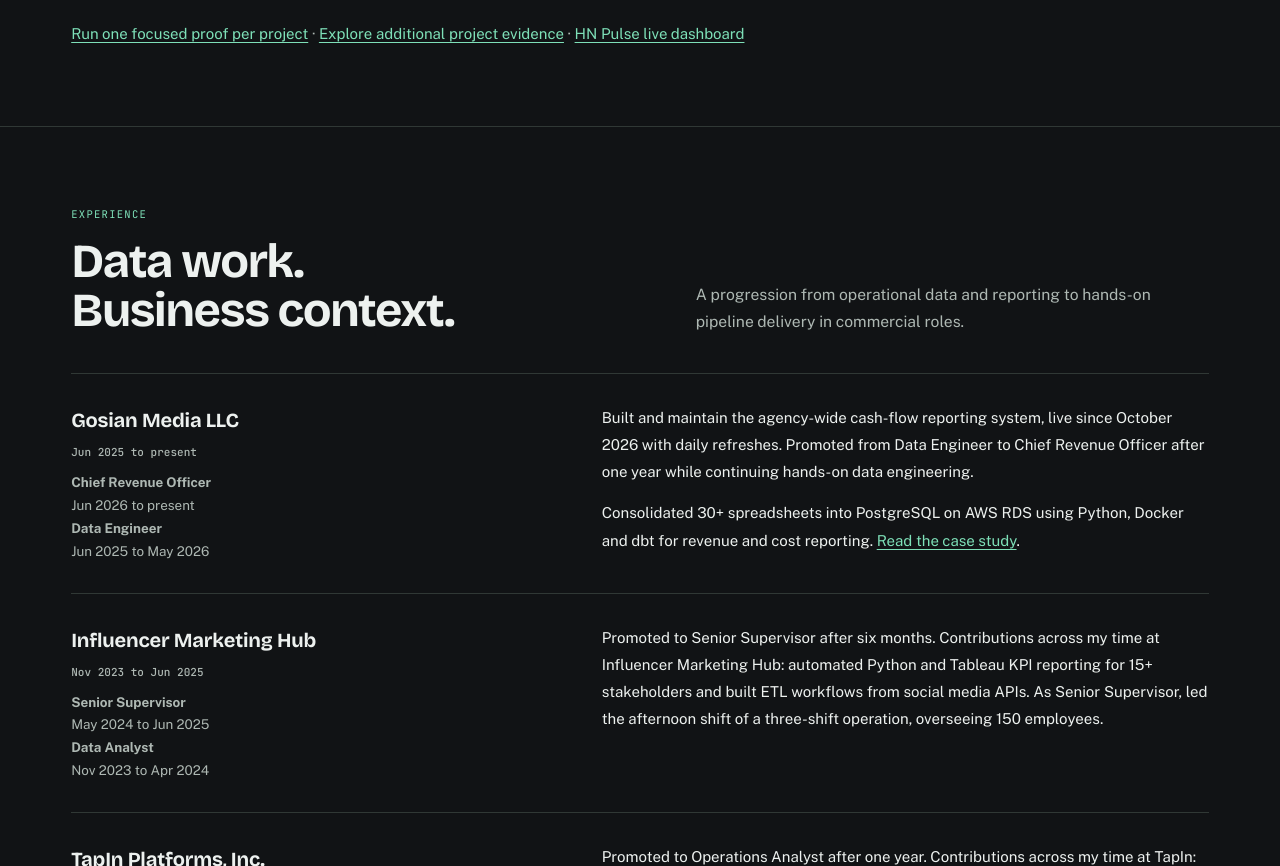
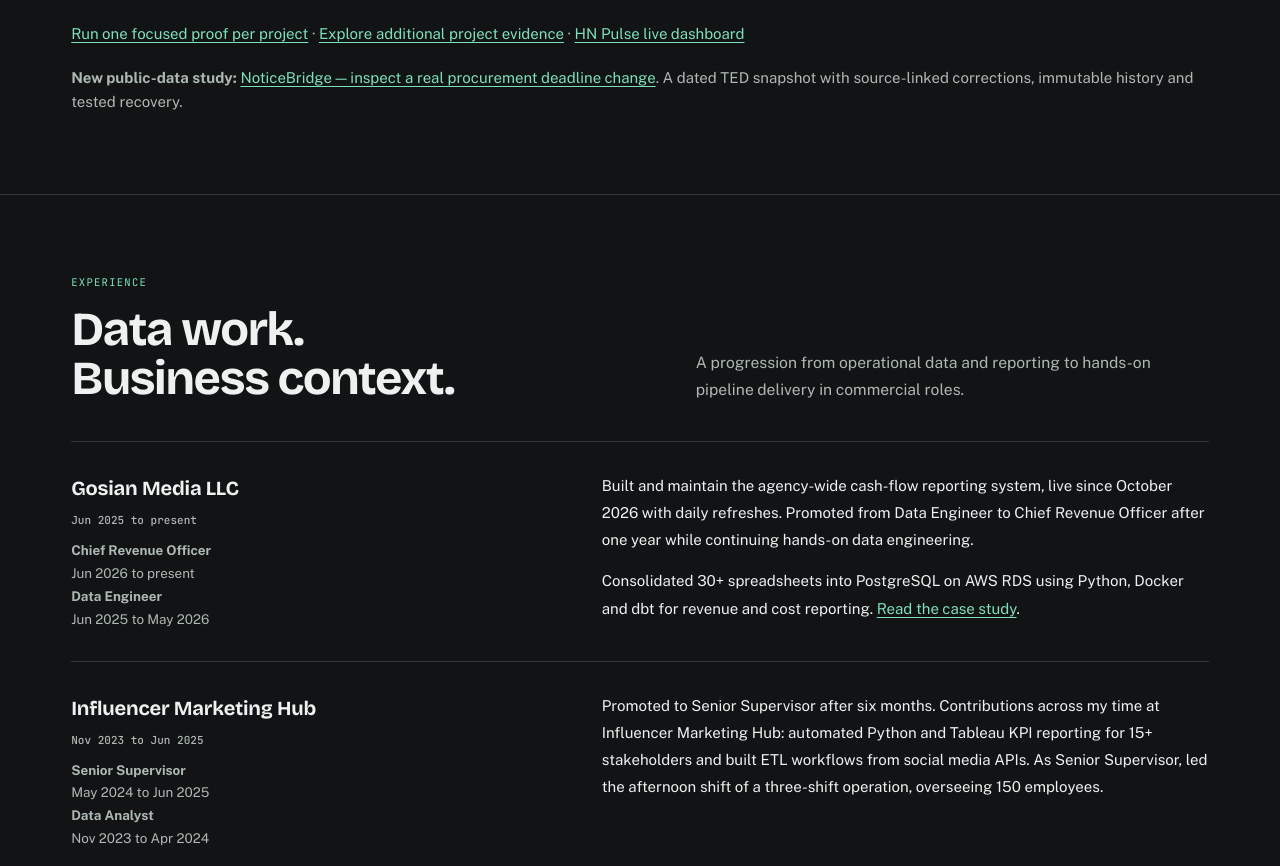
Before and after one commit to VasilenData/vasilendata.github.io, a plain HTML site: page index.html in a window 1280 px wide. Shown: the part 2159-3025 px from the top of the page. Drawn offline with Linux system fonts and the light colour scheme.

Commit message:
Link the source-backed NoticeBridge public-data study

```diff
--- a/index.html
+++ b/index.html
@@ -192,6 +192,7 @@ footer.foot{display:flex;justify-content:space-between;padding-block:24px;color:
 <div><p>Finance needs consistent definitions and reproducible reports. I built a SQL mart over 1.07M public invoice lines, with 124 passing workbook-to-SQL comparisons. A separate synthetic dbt exercise distinguishes unpaid amounts from credits, preserves original closes and tests release promotion and rollback on DuckDB and PostgreSQL.</p><span class="stack">dbt · SQL · DuckDB · PostgreSQL · Python · Excel</span></div>
 <div class="gos" aria-label="Project links"><a class="go" href="https://vasilendata.github.io/ecommerce-finance-mart/explorer/" target="_blank" rel="noopener">View the result<span aria-hidden="true"> &#8599;</span></a><a class="go" href="https://github.com/VasilenData/ecommerce-finance-mart" target="_blank" rel="noopener">Inspect the engineering<span aria-hidden="true"> &#8599;</span></a><a class="go" href="https://vasilendata.github.io/ecommerce-finance-mart/dbt-warehouse/2026-11-13/" target="_blank" rel="noopener">See dbt reconciliation<span aria-hidden="true"> &#8599;</span></a></div></div></article>
 <p class="alt"><a href="./proof/">Run one focused proof per project</a> · <a href="./labs/">Explore additional project evidence</a> · <a href="https://vasilendata.github.io/hn-pulse/">HN Pulse live dashboard</a></p>
+<p class="alt"><strong>New public-data study:</strong> <a href="https://vasilendata.github.io/noticebridge-data-platform/?notice=789562-2026#explorer">NoticeBridge — inspect a real procurement deadline change</a>. A dated TED snapshot with source-linked corrections, immutable history and tested recovery.</p>
 </div></section>
 
 <section id="experience"><div class="wrap">
```
